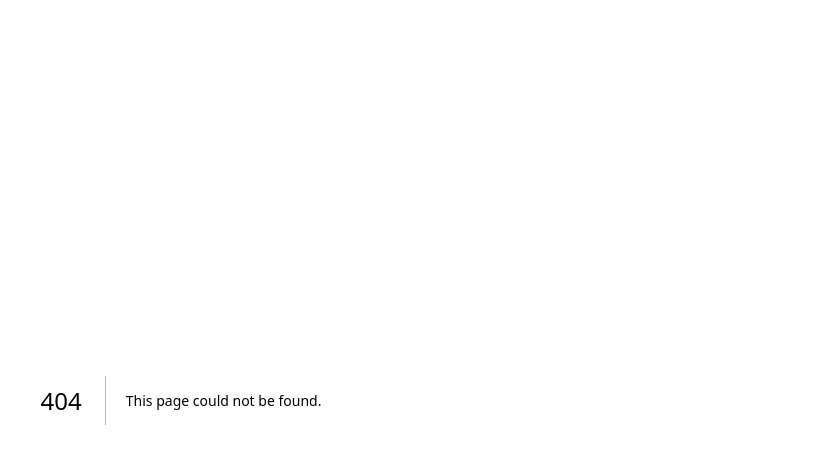
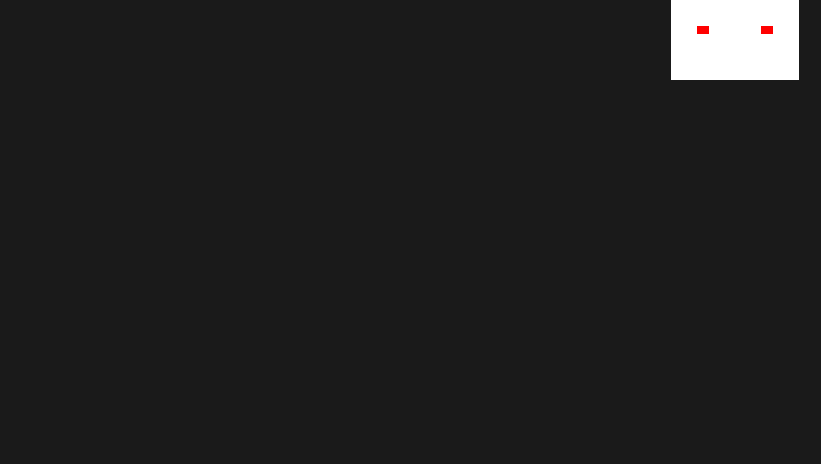
Before and after one commit to TheOmegaWolf/portfolio-new, a Next.js app: page /GameDevSnake in a window 1280 px wide. Before the commit this address had no page. Shown: the top 464 px of the page, without its empty margins (459-1280 px from the left). Built offline with nearby package versions, Linux system fonts and the light colour scheme.

Commit message:
snake game started

```diff
--- a/package.json
+++ b/package.json
@@ -16,6 +16,7 @@
     "react-awesome-button": "^7.0.5",
     "react-dom": "18.2.0",
     "react-powerglitch": "^1.0.0",
+    "react-router-dom": "^6.10.0",
     "react-simple-typewriter": "^5.0.1",
     "sass": "^1.61.0"
   }
--- /dev/null
+++ b/src/pages/GameDevSnake.js
@@ -0,0 +1,49 @@
+import React, { useEffect, useState } from "react";
+import { motion, useMotionValueEvent, useScroll } from "framer-motion";
+import styles from "../styles/GameDevSnake.module.css";
+export default function GameDevSnake() {
+  const { scrollY } = useScroll();
+  const [initialHeight, setInitialHeight] = useState(0);
+  const [initialWidth, setInitialWidth] = useState(0);
+  const [currentY, setCurrentY] = useState(0);
+  useMotionValueEvent(scrollY, "change", (latest) => {
+    setCurrentY(latest);
+  });
+  const hasWindow = typeof window !== "undefined";
+  function getWindowDimensions() {
+    const width = hasWindow ? window.innerWidth : null;
+    const height = hasWindow ? window.innerHeight : null;
+    return {
+      width,
+      height,
+    };
+  }
+
+  const [windowDimensions, setWindowDimensions] = useState(
+    getWindowDimensions()
+  );
+  return (
+    <>
+      <motion.div
+        key="gamedevsnake"
+        initial={{ opacity: 0 }}
+        animate={{ opacity: 1 }}
+        className={`${styles.container}`}
+      >
+        <div className={`cover ${styles.snakeContainer}`}>
+          <motion.div
+            className={`${styles.snakeHead1}`}
+            initial={{
+              x: windowDimensions.width - 150,
+              y: windowDimensions.height,
+            }}
+            animate={{
+              x: windowDimensions.width - 150,
+              y: currentY,
+            }}
+          ></motion.div>
+        </div>
+      </motion.div>
+    </>
+  );
+}
--- a/src/pages/_app.js
+++ b/src/pages/_app.js
@@ -1,5 +1,32 @@
 import "@/styles/globals.css";
 import "@/styles/flex.css";
+import { AnimatePresence, motion } from "framer-motion";
+import { useRouter } from "next/router";
+
 export default function App({ Component, pageProps }) {
-  return <Component {...pageProps} />;
+  const router = useRouter();
+  return (
+    <AnimatePresence mode="wait">
+      <motion.div
+        key={router.route}
+        initial="opening"
+        animate="animate"
+        exit="leave"
+        variants={{
+          opening: {
+            opacity: 0,
+          },
+          animate: {
+            opacity: 1,
+          },
+          leave: {
+            opacity: 0,
+          },
+        }}
+        className={"cover"}
+      >
+        <Component {...pageProps} />
+      </motion.div>
+    </AnimatePresence>
+  );
 }
--- a/src/pages/components/MenuButton.js
+++ b/src/pages/components/MenuButton.js
@@ -7,7 +7,9 @@
       <img src={arrow.src} className={style.arrow}></img>
       <button
         className={`${style.button} ${style.link}`}
-        onClick={() => props.setPage(props.type)}
+        onClick={() => {
+          props.setPage(props.type);
+        }}
       >
         <span className={style.linkText}>{props.text}</span>
       </button>
--- a/src/styles/GameDev.module.css
+++ /dev/null
@@ -1,4 +0,0 @@
-.gamedevContainer {
-  background-color: red;
-  height: 100%;
-}
--- /dev/null
+++ b/src/styles/GameDevSnake.module.css
@@ -0,0 +1,36 @@
+.snakeContainer {
+  background-color: #1a1a1a;
+  color: white;
+  position: relative;
+}
+.container {
+  height: 2000px;
+  margin: 0;
+  padding: 0;
+  width: 100%;
+  overflow: hidden;
+}
+.snakeHead1 {
+  background-color: #fff;
+  height: 10vh;
+  width: 10vw;
+  position: absolute;
+}
+.snakeHead1::before {
+  width: 1vw;
+  height: 1vh;
+  background-color: red;
+  position: absolute;
+  top: 2vw;
+  left: 2vw;
+  content: "";
+}
+.snakeHead1::after {
+  width: 1vw;
+  height: 1vh;
+  background-color: red;
+  position: absolute;
+  top: 2vw;
+  right: 2vw;
+  content: "";
+}
```
Also changed, not shown: src/pages/Base.js (+4 -4 lines), src/pages/GameDevHero.js (deleted, +0 -46 lines), src/pages/index.js (+21 -19 lines), 1 other file (tests, documents, lock files or other folders).
